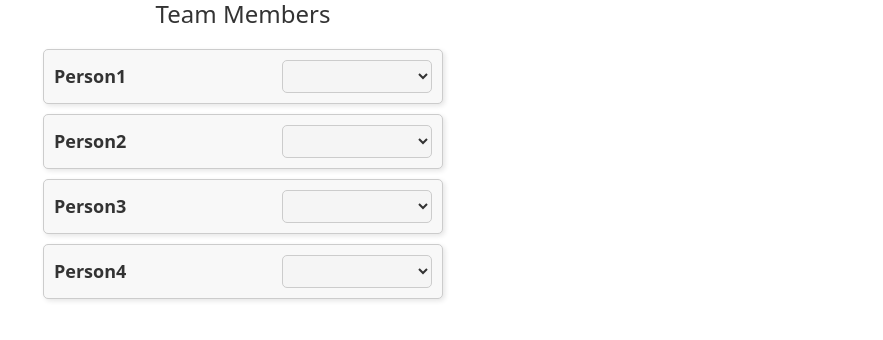
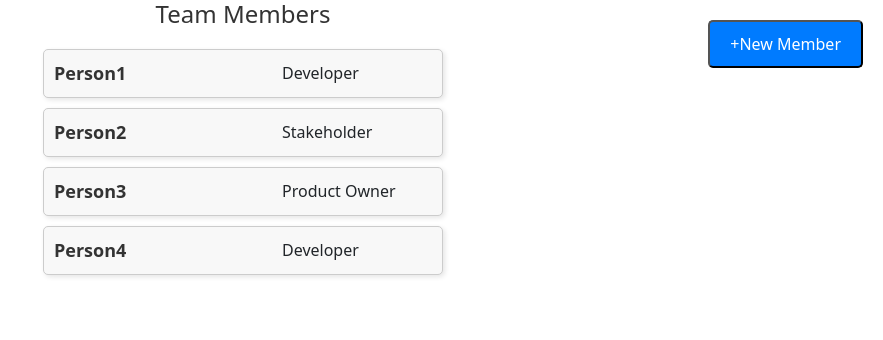
Before and after one commit to yetanotheranand/ser516-spring23-trinity-sbs, an Angular app in the folder sbs-project-management/ui/: page /teams in a window 1280 px wide. Shown: the top 340 px of the page, without its empty margins (397-1280 px from the left). Built offline with nearby package versions, Linux system fonts and the light colour scheme.

Commit message:
added user interface to add new team members

```diff
--- a/sbs-project-management/ui/package.json
+++ b/sbs-project-management/ui/package.json
@@ -23,6 +23,7 @@
     "@angular/router": "^15.2.6",
     "bootstrap": "^5.2.3",
     "jquery": "^3.6.4",
+    "ngx-bootstrap": "^10.2.0",
     "rxjs": "~7.8.0",
     "tslib": "^2.3.0",
     "zone.js": "~0.12.0"
--- a/sbs-project-management/ui/src/app/project-dashboard/teams/teams.component.css
+++ b/sbs-project-management/ui/src/app/project-dashboard/teams/teams.component.css
@@ -52,3 +52,85 @@ select:focus {
   outline: none;
   box-shadow: 0 0 3px rgba(0, 0, 0, 0.3);
 }
+
+#add-member-dialog {
+  position: fixed;
+  top: 50%;
+  left: 50%;
+  transform: translate(-50%, -50%);
+  background-color: white;
+  padding: 20px;
+  border-radius: 10px;
+  box-shadow: 0px 0px 10px rgba(0, 0, 0, 0.2);
+}
+
+.add-member-form {
+  display: flex;
+  flex-direction: column;
+  align-items: center;
+}
+
+.add-member-form label {
+  margin-top: 10px;
+}
+
+.add-member-form input,
+.add-member-form select {
+  width: 100%;
+  padding: 10px;
+  margin-top: 5px;
+  border-radius: 5px;
+  border: 1px solid #ccc;
+  font-size: 16px;
+}
+
+.add-member-form select {
+  margin-bottom: 20px;
+}
+
+.add-member-btn-group {
+  display: flex;
+  justify-content: space-between;
+  margin-top: 20px;
+  width: 100%;
+}
+
+.add-member-submit,
+.add-member-cancel {
+  padding: 10px;
+  border-radius: 5px;
+  font-size: 16px;
+  cursor: pointer;
+}
+
+.add-member-submit {
+  background-color: #4CAF50;
+  color: white;
+  border: none;
+}
+
+.add-member-cancel {
+  background-color: white;
+  color: #4CAF50;
+  border: 1px solid #4CAF50;
+}
+
+.add-member-btn-group button:hover {
+  opacity: 0.8;
+}
+
+.add-member-btn {
+  position: absolute;
+  top: 20px;
+  right: 20px;
+  background-color: #007bff;
+  color: #fff;
+  padding: 10px 20px;
+  border-radius: 5px;
+  cursor: pointer;
+  transition: background-color 0.3s ease-in-out;
+}
+
+.add-member-btn:hover {
+  background-color: #0062cc;
+}
--- a/sbs-project-management/ui/src/app/project-dashboard/teams/teams.component.html
+++ b/sbs-project-management/ui/src/app/project-dashboard/teams/teams.component.html
@@ -3,13 +3,39 @@
 <div class="team-list">
   <div class="team-member" *ngFor="let member of teamMembers">
     <div class="member-name">{{ member.name }}</div>
-    <div class="member-role">
-      <select [(ngModel)]="member.role">
-        <option value="select">Select</option>
-        <option value="developer">Developer</option>
-        <option value="stakeholder">Stakeholder</option>
-        <option value="product owner">Product Owner</option>
-      </select>
-    </div>
+    <div class="member-role">{{ member.role }}</div>
   </div>
 </div>
+
+<button class="add-member-btn" (click)="addMember()">+New Member</button>
+
+<div id="add-member-dialog" *ngIf="showAddMemberDialog">
+  <h3>Add New Member</h3>
+  <form class="add-member-form">
+    <label>Name:</label>
+    <input type="text" [(ngModel)]="newMemberName" name="name" required />
+    <label>Role:</label>
+    <select [(ngModel)]="newMemberRole" name="role" required>
+      <option value="" disabled>Select Role</option>
+      <option value="Developer">Developer</option>
+      <option value="Stakeholder">Stakeholder</option>
+      <option value="Product Owner">Product Owner</option>
+    </select>
+    <div class="add-member-btn-group">
+      <button
+        class="add-member-submit"
+        type="submit"
+        (click)="submitNewMember()"
+      >
+        Add Member
+      </button>
+      <button
+        class="add-member-cancel"
+        type="button"
+        (click)="cancelAddMember()"
+      >
+        Cancel
+      </button>
+    </div>
+  </form>
+</div>
--- a/sbs-project-management/ui/src/app/project-dashboard/teams/teams.component.ts
+++ b/sbs-project-management/ui/src/app/project-dashboard/teams/teams.component.ts
@@ -12,9 +12,33 @@ interface TeamMember {
 })
 export class TeamsComponent {
   teamMembers: TeamMember[] = [
-    { name: 'Person1', role: 'Select' },
-    { name: 'Person2', role: 'Select' },
-    { name: 'Person3', role: 'Select' },
-    { name: 'Person4', role: 'Select' },
+    { name: 'Person1', role: 'Developer' },
+    { name: 'Person2', role: 'Stakeholder' },
+    { name: 'Person3', role: 'Product Owner' },
+    { name: 'Person4', role: 'Developer' },
   ];
+
+  showAddMemberDialog = false;
+  newMemberName = '';
+  newMemberRole = '';
+
+  addMember() {
+    this.showAddMemberDialog = true;
+  }
+
+  submitNewMember() {
+    if (this.newMemberName && this.newMemberRole) {
+      this.teamMembers.push({
+        name: this.newMemberName,
+        role: this.newMemberRole,
+      });
+      this.cancelAddMember();
+    }
+  }
+
+  cancelAddMember() {
+    this.showAddMemberDialog = false;
+    this.newMemberName = '';
+    this.newMemberRole = '';
+  }
 }
```
Also changed, not shown: 2 other files (tests, documents, lock files or other folders).
